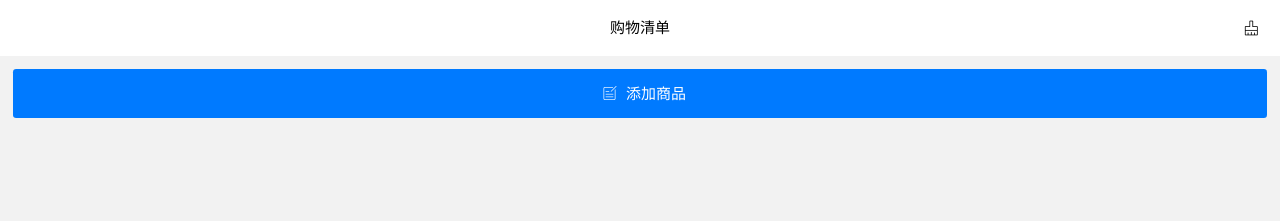
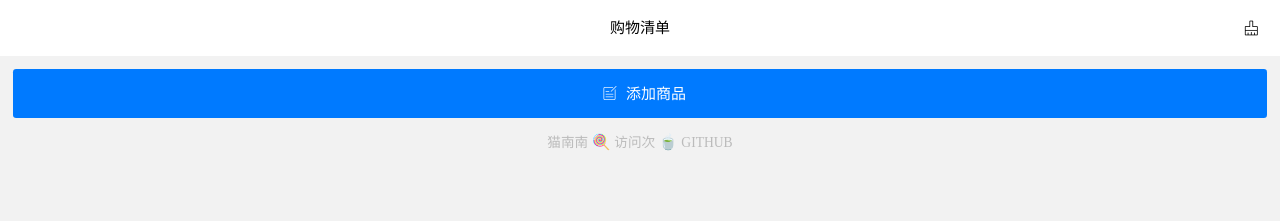
Before and after one commit to xa1st/cart, a Vue app: page / in a window 1280 px wide. Shown: the top 221 px of the page. Built offline with nearby package versions, Linux system fonts and the light colour scheme.

Commit message:
加入统计

```diff
--- a/index.html
+++ b/index.html
@@ -4,10 +4,11 @@
     <meta charset="UTF-8">
     <link rel="icon" href="/favicon.ico">
     <meta name="viewport" content="width=device-width, initial-scale=1.0">
-    <title>小小购物车 v1.0.0 by 猫东东</title>
+    <title>小小购物车 v1.0.1 by 猫东东</title>
   </head>
   <body>
     <div id="app"></div>
     <script type="module" src="/src/main.ts"></script>
+    <script src="https://npm.elemecdn.com/penndu@1.0.0/bsz.js"></script>
   </body>
 </html>
--- a/src/views/HomeView.vue
+++ b/src/views/HomeView.vue
@@ -16,6 +16,11 @@
     <div class="addItem text-center radius" @click="addItem()">
       <i class="iconfont cartnew"/>
       <text>添加商品</text>
+    </div>
+
+    <!-- 版权 -->
+    <div class="copyright text-center">
+      <a href="https://blog.del.pug" target="_blank" title="联系我">猫南南</a> 🍭 <a href="javascript:void(0)">访问<span id="busuanzi_value_page_pv" title="已读次数"></span>次</a> 🍵 <a href="https://github.com/afyi/cart" target="_blank" title="该项目的github">GITHUB</a>
     </div>
 
   </section>
@@ -189,4 +194,5 @@
   .addItem { width: 100%; background-color: $color-primary; line-height: 3rem; margin: .8rem auto; color:$bg-color;}
   .mask {width: 100vw; height: 100vh; position: absolute; top: 0; left: 0; right: 0; z-index: 1; background-color: $bg-color-mask;}
   .editbox .addbtn {background-color: $color-primary;}
+  .copyright a{color: #bbb;text-decoration: none;font-size: .85rem;}
 </style>
```
Also changed, not shown: 1 other file (tests, documents, lock files or other folders).
